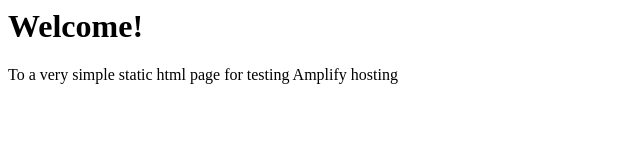
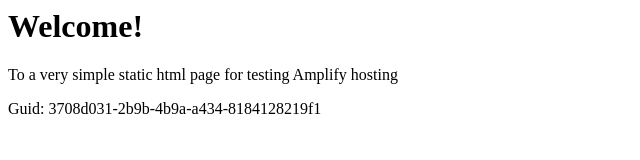
Before and after one commit to aws-aemilia-arn/Github-PR-Commit-Integration-Test-DoNotTouch-GithubWebhookPreviewCanaryTest-v1-prod-eu-north-1, a website: page src/index.html in a window 1280 px wide. Shown: the whole page, without its empty margins (0-640 px from the left). Drawn offline with Linux system fonts and the light colour scheme.

Commit message:
commit from integ tests

```diff
--- a/src/index.html
+++ b/src/index.html
@@ -1,3 +1,5 @@
+
+
 <html lang="en">
 
 <head>
@@ -10,6 +12,6 @@
 <body>
     <h1>Welcome!</h1>
     <p>To a very simple static html page for testing Amplify hosting</p>
-</body>
+    <p>Guid: 3708d031-2b9b-4b9a-a434-8184128219f1</p></body>
 
 </html>
```
